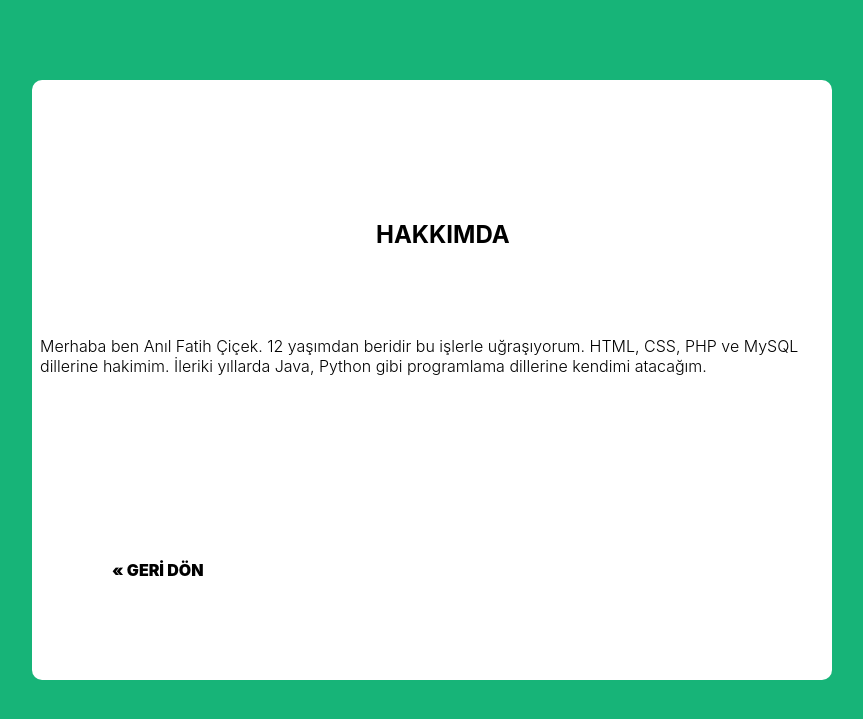
After one commit to fatihaura/auraS, a PHP site: page /hakkimda.html in a window 1280 px wide. The commit adds this page. Shown: the top 719 px of the page, without its empty margins (288-1151 px from the left). Run offline with PHP 8.4, Linux system fonts and the light colour scheme.

Commit message:
Add files via upload

```diff
--- /dev/null
+++ b/hakkimda.css
@@ -0,0 +1,45 @@
+* {
+    background-color: rgb(23, 180, 120);
+}
+
+.hakkimda {
+    border-radius: 10px;
+    position: absolute;
+    left: 25%;
+    top: 10%;
+    background-color: white;
+    width: 800px;
+    height: 600px;
+}
+
+.hakkimda h2{
+    position: absolute;
+    top: 20%;
+    left: 43%;
+    font-family: -apple-system, BlinkMacSystemFont, 'Segoe UI', Roboto, Oxygen, Ubuntu, Cantarell, 'Open Sans', 'Helvetica Neue', sans-serif;
+    font-weight: 6000;
+    color: black;
+    text-align: center;
+    background-color: white;
+}
+
+.hakkimda div a{
+    position: absolute;
+    top: 80%;
+    left: 10%;
+    font-family: -apple-system, BlinkMacSystemFont, 'Segoe UI', Roboto, Oxygen, Ubuntu, Cantarell, 'Open Sans', 'Helvetica Neue', sans-serif;
+    background-color: white;
+    text-decoration: none;
+    color: black;
+    font-weight: 1000;
+}
+
+.hakkimda .paragraf p{
+    position: absolute;
+    top: 40%;
+    left: 1%;
+    font-weight: 350;
+    font-family: -apple-system, BlinkMacSystemFont, 'Segoe UI', Roboto, Oxygen, Ubuntu, Cantarell, 'Open Sans', 'Helvetica Neue', sans-serif;
+    background-color: white;
+
+}
--- /dev/null
+++ b/hakkimda.html
@@ -0,0 +1,26 @@
+<!DOCTYPE html>
+<html lang="en">
+<head>
+    <meta charset="UTF-8">
+    <meta http-equiv="X-UA-Compatible" content="IE=edge">
+    <meta name="viewport" content="width=device-width, initial-scale=1.0">
+    <title>Hakkımda</title>
+    <link href="hakkimda.css" type="text/css" rel="stylesheet"/>
+</head>
+<body>
+
+    <div class="hakkimda" >
+        <h2>HAKKIMDA</h2>
+        <div class="paragraf">
+            <p>Merhaba ben Anıl Fatih Çiçek. 12 yaşımdan beridir bu işlerle uğraşıyorum.
+               HTML, CSS, PHP ve MySQL dillerine hakimim. İleriki yıllarda Java, Python
+               gibi programlama dillerine kendimi atacağım.
+            </p>
+            <a href="index.html">« GERİ DÖN</a>
+        </div>
+    </div>
+
+
+
+</body>
+</html>
```
Also changed, not shown: ayarlar.css (+29 -1 lines), index.html (+8 -1 lines), images/favicon.png (added).
